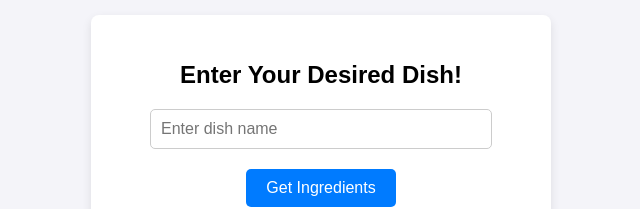
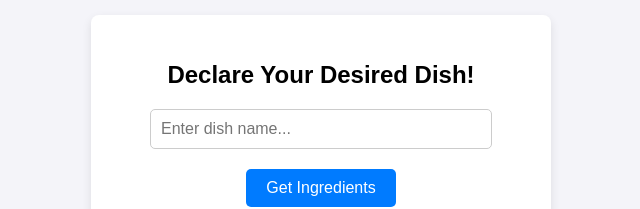
Before and after one commit to tushiroda/HackRU, a React (Create React App) app: page / in a window 1280 px wide. Shown: the part 264-473 px from the top of the page, without its empty margins (319-959 px from the left). Built offline with nearby package versions, Linux system fonts and the light colour scheme; no server answers.

Commit message:
Initial working API request

```diff
--- a/src/App.tsx
+++ b/src/App.tsx
@@ -1,17 +1,38 @@
-import React from "react";
+import React , {useState}from "react";
 import "./App.css";
 import {IngredientAPI} from "./IngredientAPI.ts";
 
 function App() {
-  console.log(IngredientAPI("pizza"));
+  const [dishName, setDishName] = useState('');
+  const [ingredientsList, setIngredientsList] = useState('');
+
+  const handleClick = async () => {
+    if (!dishName) {
+      alert('Please enter a dish name!');
+      return;
+    }
+
+    try {
+      var ingredients = String(await IngredientAPI(dishName)).trim().split('--');
+      ingredients[0] = "INGREDIENTS:";
+      setIngredientsList(ingredients.map((ingredient, index) => <div key={index}>{ingredient}<br/></div>));
+    } catch (error) {
+        console.error('Error fetching ingredients:', error);
+    }
+  };
 
   return (
     <div className="container">
-      <h1>Enter Your Desired Dish!</h1>
-      <input type="text" id="dishName" placeholder="Enter dish name" />
-      <button id="getIngredientsBtn">Get Ingredients</button>
-      <div id="ingredientsList" className="ingredients-list">
-      </div>
+      <h1>Declare Your Desired Dish!</h1>
+      <input
+        type="text"
+        id="dishName"
+        value={dishName}
+        onChange={(e) => setDishName(e.target.value)}
+        placeholder="Enter dish name..."
+      />
+      <button id="getIngredientsBtn" onClick={handleClick}>Get Ingredients</button>
+      <div id="ingredientsList" className="ingredients-list">{ingredientsList}</div>
     </div>
   );
 }
--- a/src/IngredientAPI.ts
+++ b/src/IngredientAPI.ts
@@ -14,7 +14,7 @@ export async function IngredientAPI(dish) {
           messages: [
             {
               role: "user",
-              content: `What are the ingredients in ${dish}. List only the ingredients and amounts needed. Do not split into categories, just compile all ingredients needed into one list with no further comments.`,
+              content: `What are the ingredients in ${dish}. List only the ingredients and amounts needed. Do not split into categories, just compile all ingredients needed into one list with no further comments. List each ingredient with double dashes as bullet points.`,
             },
           ],
         }),
@@ -22,7 +22,7 @@ export async function IngredientAPI(dish) {
     );
 
     const json = await response.json();
-    console.log(json.choices[0].message.content);
+    return json.choices[0].message.content;
   } catch (error) {
     console.error(error.message);
   }
```
